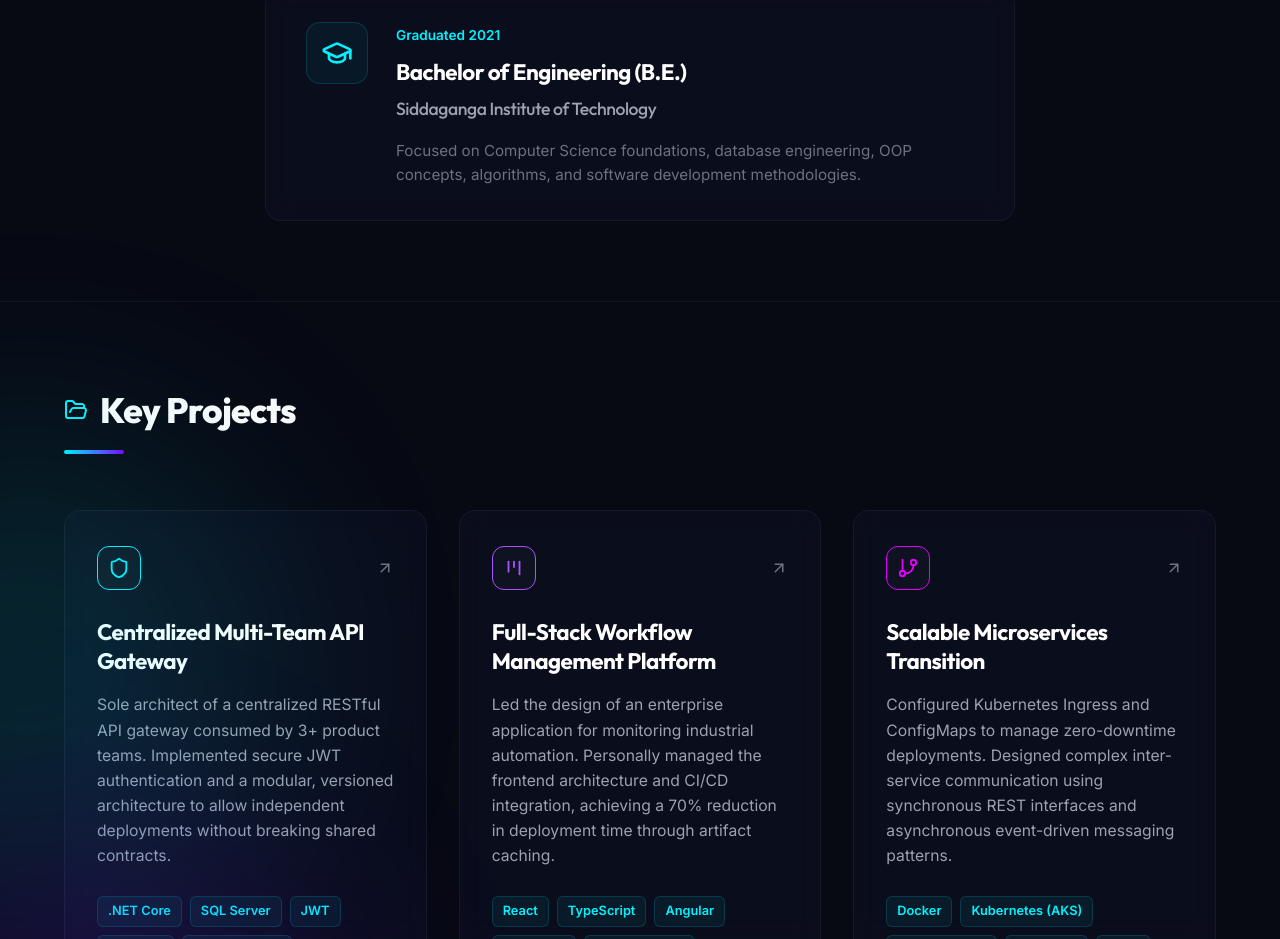
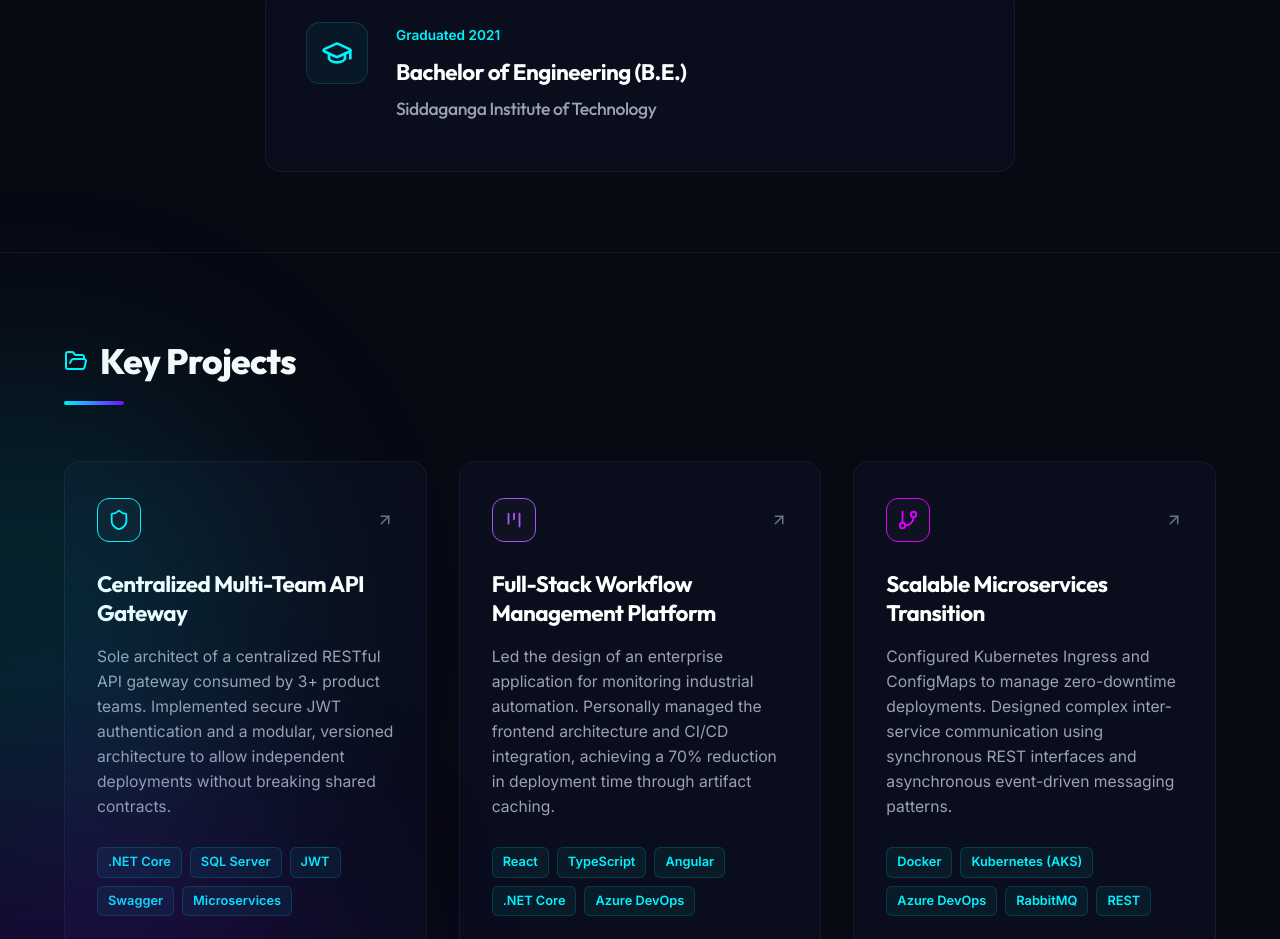
Before and after one commit to Naman557/Naman_Introduction_Website, a React (Vite) app: page / in a window 1280 px wide. Shown: the part 3841-4780 px from the top of the page. Built offline with nearby package versions, Linux system fonts and the light colour scheme.

Commit message:
education updated

```diff
--- a/src/App.tsx
+++ b/src/App.tsx
@@ -146,9 +146,6 @@ const App: React.FC = () => {
                   <span style={styles.eduPeriod}>Graduated 2021</span>
                   <h3 style={styles.degreeTitle}>Bachelor of Engineering (B.E.)</h3>
                   <h4 style={styles.instituteName}>Siddaganga Institute of Technology</h4>
-                  <p style={styles.eduDesc}>
-                    Focused on Computer Science foundations, database engineering, OOP concepts, algorithms, and software development methodologies.
-                  </p>
                 </div>
               </div>
             </div>
```
